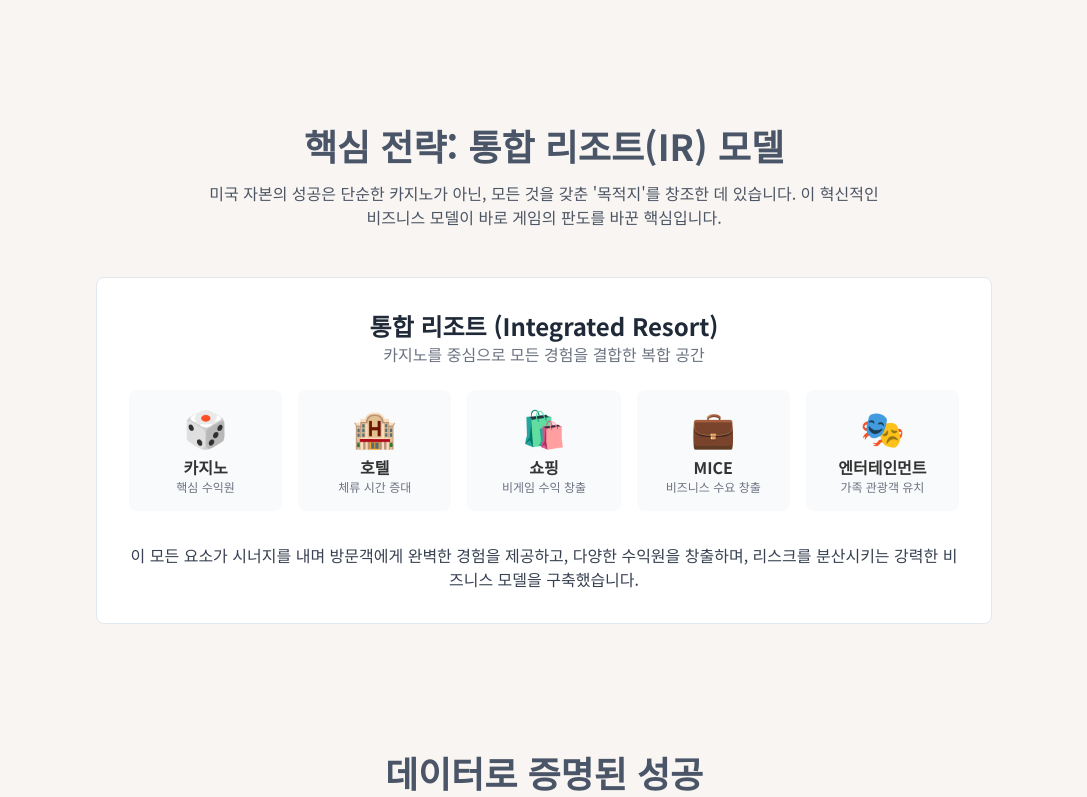
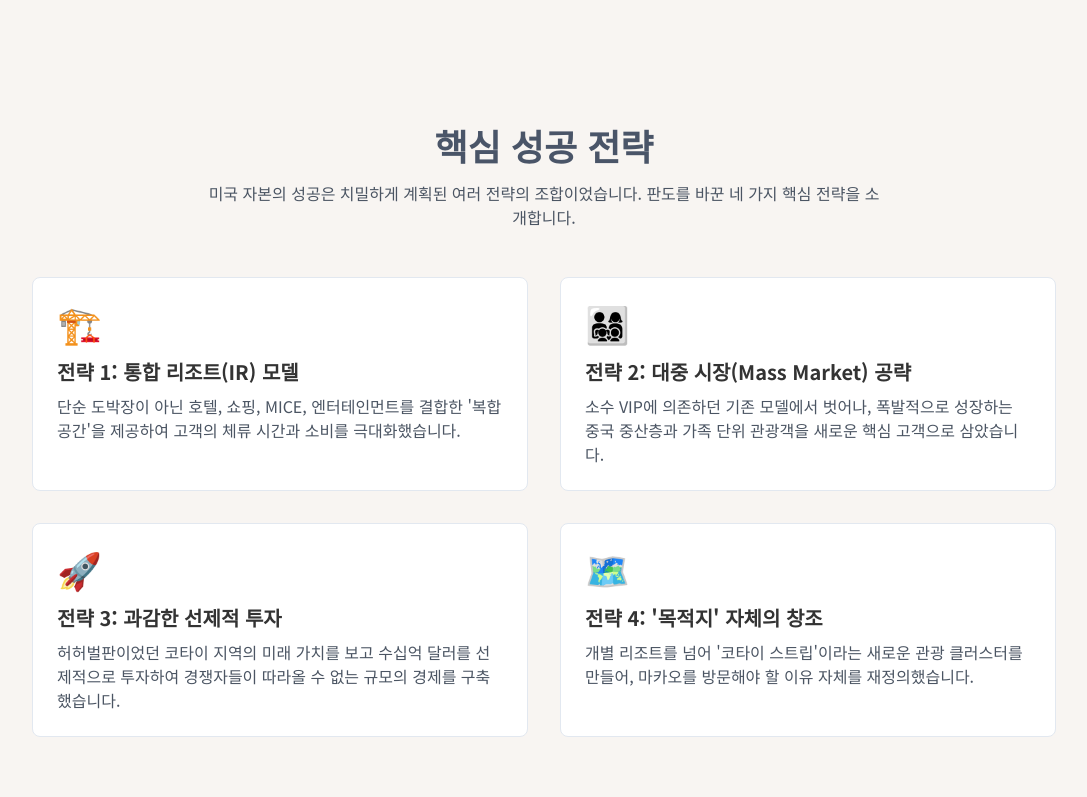
Before and after one commit to jminbae/macau-casino-report, a plain HTML site: page index.html in a window 1280 px wide. Shown: the part 1623-2420 px from the top of the page, without its empty margins (96-1183 px from the left). Drawn offline with nearby package versions, Linux system fonts and the light colour scheme.

Commit message:
Add files via upload

```diff
--- a/index.html
+++ b/index.html
@@ -4,8 +4,8 @@
     <meta charset="UTF-8">
     <meta name="viewport" content="width=device-width, initial-scale=1.0">
     <!-- Chosen Palette: Warm Neutrals -->
-    <!-- Application Structure Plan: The application is designed as a top-to-bottom narrative scroll. It starts with a "hook" showing the dramatic outcome (GGR explosion), then introduces the timeline of change. It delves into the core "how" – the Integrated Resort (IR) model, presented as a clear diagram. This is followed by data-driven proof: interactive charts for GGR growth and market share shift. A direct strategic comparison between the old and new players clarifies the conflict. The application then synthesizes this into actionable business insights presented as digestible cards. Finally, it briefly touches on the broader impacts. This narrative structure is more engaging than a simple report summary, guiding the user from the "what" to the "how" and finally the "so what," making complex information highly digestible and user-friendly. -->
-    <!-- Visualization & Content Choices: 1. GGR Growth: A Line Chart (Chart.js) was chosen to best visualize the 'Change' over time, showing the explosive growth post-market opening. Interaction: Hover tooltips. 2. Market Share: A Donut Chart (Chart.js) effectively 'Compares' the composition of the market in a recent year, clearly showing the dominance of US-led firms. Interaction: Hover tooltips. 3. IR Model: A Diagram (HTML/CSS) was used to 'Organize' and explain this core concept visually without relying on SVG/Mermaid. It breaks down the components for easy understanding. 4. Strategy Comparison: An HTML Table is used to 'Compare' the key strategic differences between US firms and SJM, offering a clear, direct contrast. 5. Key Insights: Styled HTML cards are used to 'Organize' and present the final takeaways in a scannable, modular format. All visualizations are chosen to support the narrative flow and adhere to the no-SVG/Mermaid constraint. -->
+    <!-- Application Structure Plan: The application is designed as a top-to-bottom narrative scroll. It starts with a "hook" showing the dramatic outcome (GGR explosion), then introduces the timeline of change. It delves into the core "how" – the key strategies, presented as clear cards. This is followed by data-driven proof: interactive charts for GGR growth and market share shift. A direct strategic comparison between the old and new players clarifies the conflict. The application then synthesizes this into actionable business insights. This narrative structure is more engaging than a simple report summary, guiding the user from the "what" to the "how" and finally the "so what," making complex information highly digestible and user-friendly. -->
+    <!-- Visualization & Content Choices: 1. GGR Growth: A Line Chart (Chart.js) was chosen to best visualize the 'Change' over time. 2. Market Share: A Donut Chart (Chart.js) effectively 'Compares' market composition. 3. Core Strategies: A Grid of styled HTML cards is used to 'Organize' and explain the key success factors visually without relying on SVG/Mermaid. 4. Strategy Comparison: An HTML Table is used to 'Compare' the key strategic differences. 5. Key Insights: Styled HTML cards are used to 'Organize' and present takeaways. All visualizations are chosen to support the narrative flow and adhere to the no-SVG/Mermaid constraint. -->
     <!-- CONFIRMATION: NO SVG graphics used. NO Mermaid JS used. -->
     <title>인터랙티브 리포트: 마카오 카지노 빅뱅</title>
     <script src="https://cdn.tailwindcss.com"></script>
@@ -62,7 +62,7 @@
                 <div class="hidden md:flex space-x-8 text-gray-600">
                     <a href="#intro">도입</a>
                     <a href="#timeline">전환점</a>
-                    <a href="#ir-model">핵심 전략</a>
+                    <a href="#core-strategies">핵심 전략</a>
                     <a href="#data-proof">데이터 분석</a>
                     <a href="#insights">인사이트</a>
                 </div>
@@ -135,34 +135,32 @@
                 </div>
             </section>
 
-            <section id="ir-model">
+            <section id="core-strategies">
                 <div class="text-center mb-12">
-                    <h2 class="text-3xl md:text-4xl font-bold section-title">핵심 전략: 통합 리조트(IR) 모델</h2>
-                    <p class="text-gray-600 max-w-2xl mx-auto mt-4">미국 자본의 성공은 단순한 카지노가 아닌, 모든 것을 갖춘 '목적지'를 창조한 데 있습니다. 이 혁신적인 비즈니스 모델이 바로 게임의 판도를 바꾼 핵심입니다.</p>
+                    <h2 class="text-3xl md:text-4xl font-bold section-title">핵심 성공 전략</h2>
+                    <p class="text-gray-600 max-w-2xl mx-auto mt-4">미국 자본의 성공은 치밀하게 계획된 여러 전략의 조합이었습니다. 판도를 바꾼 네 가지 핵심 전략을 소개합니다.</p>
                 </div>
-                <div class="max-w-4xl mx-auto p-8 card rounded-lg">
-                    <div class="text-center mb-6">
-                        <h3 class="text-2xl font-bold text-gray-800">통합 리조트 (Integrated Resort)</h3>
-                        <p class="text-gray-500">카지노를 중심으로 모든 경험을 결합한 복합 공간</p>
+                <div class="grid grid-cols-1 md:grid-cols-2 gap-8 max-w-5xl mx-auto">
+                    <div class="card p-6 rounded-lg">
+                        <div class="text-4xl mb-4">🏗️</div>
+                        <h3 class="font-bold text-xl mb-2">전략 1: 통합 리조트(IR) 모델</h3>
+                        <p class="text-gray-600">단순 도박장이 아닌 호텔, 쇼핑, MICE, 엔터테인먼트를 결합한 '복합 공간'을 제공하여 고객의 체류 시간과 소비를 극대화했습니다.</p>
                     </div>
-                    <div class="grid grid-cols-2 md:grid-cols-5 gap-4 text-center">
-                        <div class="p-4 bg-gray-50 rounded-lg">
-                            <span class="text-4xl">🎲</span><p class="mt-2 font-semibold">카지노</p><p class="text-xs text-gray-500">핵심 수익원</p>
-                        </div>
-                         <div class="p-4 bg-gray-50 rounded-lg">
-                            <span class="text-4xl">🏨</span><p class="mt-2 font-semibold">호텔</p><p class="text-xs text-gray-500">체류 시간 증대</p>
-                        </div>
-                         <div class="p-4 bg-gray-50 rounded-lg">
-                            <span class="text-4xl">🛍️</span><p class="mt-2 font-semibold">쇼핑</p><p class="text-xs text-gray-500">비게임 수익 창출</p>
-                        </div>
-                         <div class="p-4 bg-gray-50 rounded-lg">
-                            <span class="text-4xl">💼</span><p class="mt-2 font-semibold">MICE</p><p class="text-xs text-gray-500">비즈니스 수요 창출</p>
-                        </div>
-                         <div class="p-4 bg-gray-50 rounded-lg">
-                            <span class="text-4xl">🎭</span><p class="mt-2 font-semibold">엔터테인먼트</p><p class="text-xs text-gray-500">가족 관광객 유치</p>
-                        </div>
+                     <div class="card p-6 rounded-lg">
+                        <div class="text-4xl mb-4">👨‍👩‍👧‍👦</div>
+                        <h3 class="font-bold text-xl mb-2">전략 2: 대중 시장(Mass Market) 공략</h3>
+                        <p class="text-gray-600">소수 VIP에 의존하던 기존 모델에서 벗어나, 폭발적으로 성장하는 중국 중산층과 가족 단위 관광객을 새로운 핵심 고객으로 삼았습니다.</p>
                     </div>
-                    <p class="text-center mt-8 text-gray-700">이 모든 요소가 시너지를 내며 방문객에게 완벽한 경험을 제공하고, 다양한 수익원을 창출하며, 리스크를 분산시키는 강력한 비즈니스 모델을 구축했습니다.</p>
+                     <div class="card p-6 rounded-lg">
+                        <div class="text-4xl mb-4">🚀</div>
+                        <h3 class="font-bold text-xl mb-2">전략 3: 과감한 선제적 투자</h3>
+                        <p class="text-gray-600">허허벌판이었던 코타이 지역의 미래 가치를 보고 수십억 달러를 선제적으로 투자하여 경쟁자들이 따라올 수 없는 규모의 경제를 구축했습니다.</p>
+                    </div>
+                     <div class="card p-6 rounded-lg">
+                        <div class="text-4xl mb-4">🗺️</div>
+                        <h3 class="font-bold text-xl mb-2">전략 4: '목적지' 자체의 창조</h3>
+                        <p class="text-gray-600">개별 리조트를 넘어 '코타이 스트립'이라는 새로운 관광 클러스터를 만들어, 마카오를 방문해야 할 이유 자체를 재정의했습니다.</p>
+                    </div>
                 </div>
             </section>
 
@@ -386,21 +384,26 @@
                 }
             });
 
-            const sections = document.querySelectorAll('main section');
+            const sections = document.querySelectorAll('main section, header');
             const navLinks = document.querySelectorAll('nav a[href^="#"]');
 
             const observer = new IntersectionObserver((entries) => {
                 entries.forEach(entry => {
                     if (entry.isIntersecting) {
                         navLinks.forEach(link => {
-                            link.classList.toggle('active', link.getAttribute('href').substring(1) === entry.target.id);
+                            const linkHref = link.getAttribute('href');
+                            if (linkHref) {
+                                link.classList.toggle('active', linkHref.substring(1) === entry.target.id);
+                            }
                         });
                     }
                 });
-            }, { rootMargin: "-50% 0px -50% 0px" });
+            }, { rootMargin: "-40% 0px -60% 0px" });
 
             sections.forEach(section => {
-                observer.observe(section);
+                if(section.id) {
+                    observer.observe(section);
+                }
             });
         });
     </script>
```
